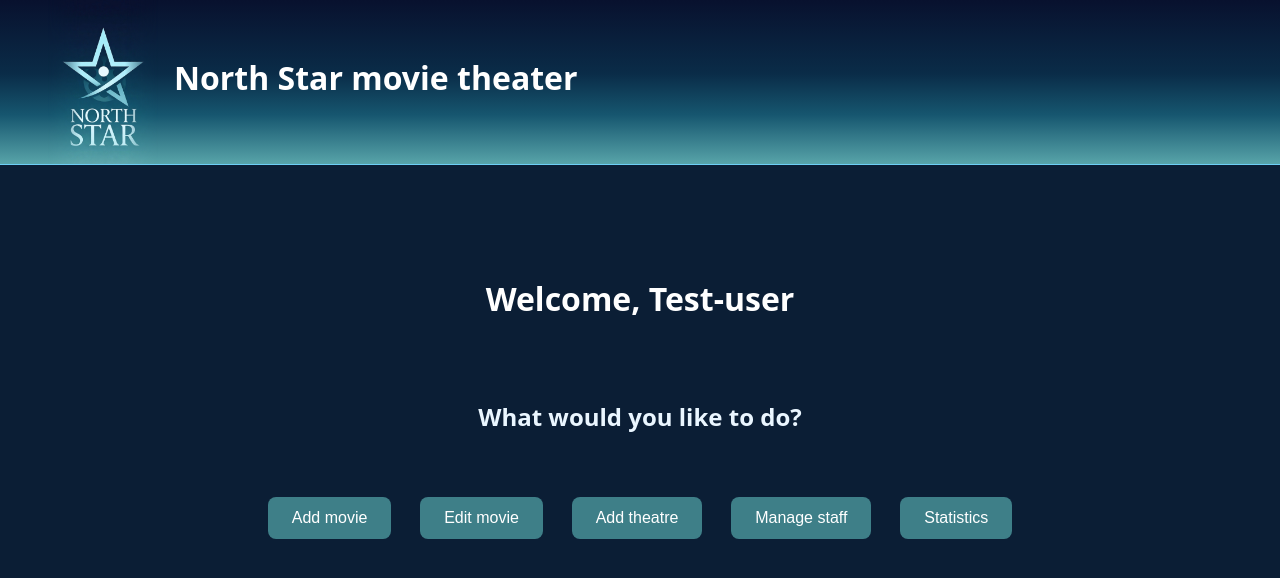
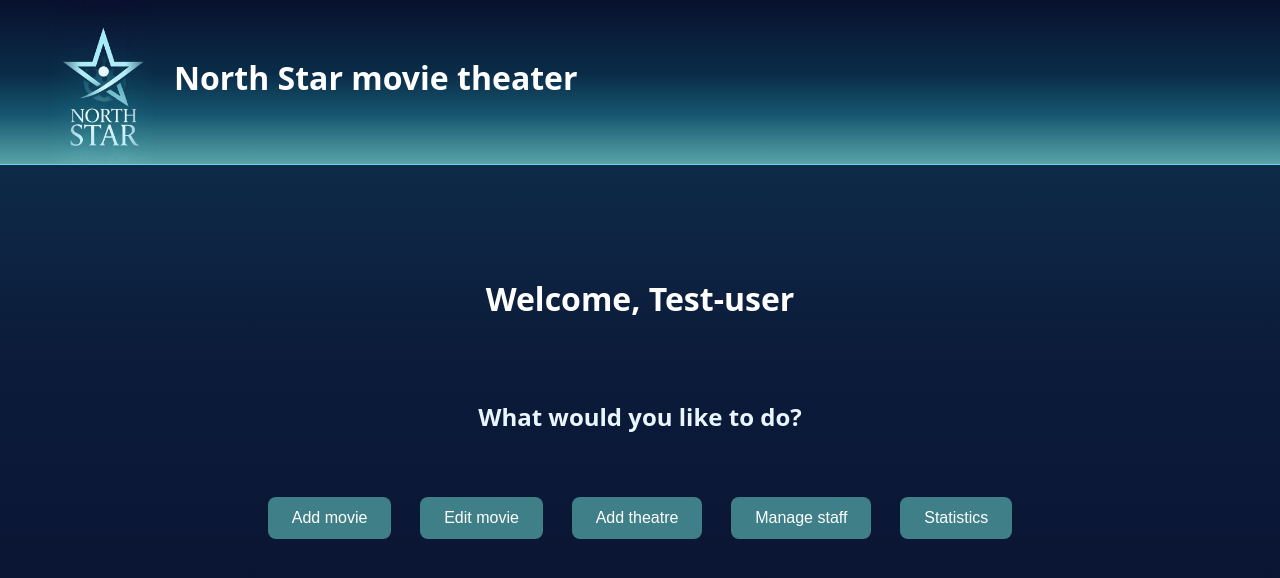
Before and after one commit to movie-theater-app/staff-frontend, a React (Vite) app: page / in a window 1280 px wide. Shown: the top 578 px of the page. Built offline with nearby package versions, Linux system fonts and the light colour scheme.

Commit message:
Updated styling

```diff
--- a/src/CSS/StaffDashboard.css
+++ b/src/CSS/StaffDashboard.css
@@ -14,7 +14,7 @@ html, body {
 }
 .page-container {
   min-height: 100vh;
-  background-color: #0B1E35;
+  background: linear-gradient(180deg, #0E3753 0%, #0C1B3A 45%, #09102D 100%);
   color: #EAF6FF;
   margin: 0;
 }
@@ -43,3 +43,7 @@ html, body {
   color: white;
   font-size: 1rem;
 }
+
+.button:hover {
+  background-color: #007d93;
+}
--- a/src/CSS/index.css
+++ b/src/CSS/index.css
@@ -16,7 +16,7 @@ html, body, #root {
   min-width: 320px;
   min-height: 100vh;
   width: 100vw;
-  background-color: #0B1E35;
+  background: linear-gradient(180deg, #0E3753 0%, #0C1B3A 45%, #09102D 100%);
 }
 
 #root {
```
